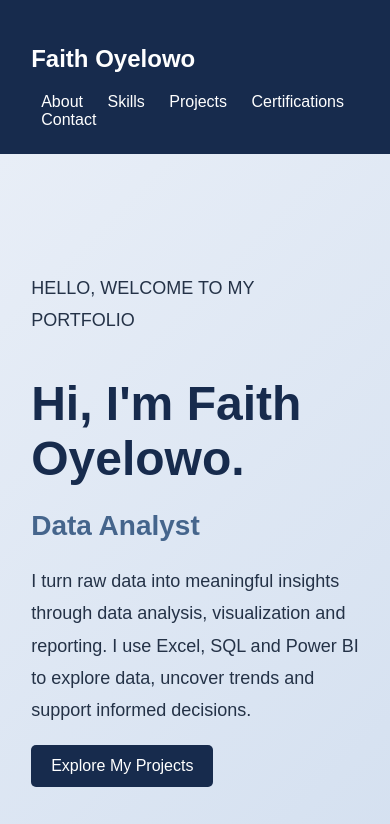
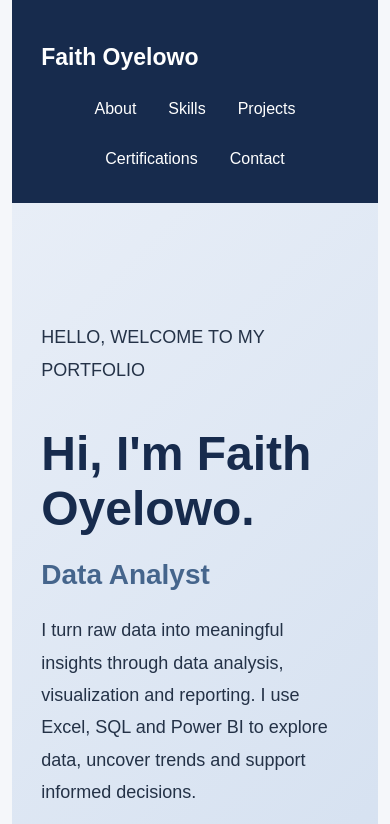
Before and after one commit to faithoyelowo/faithoyelowo.github.io, a plain HTML site: page index.html in a window 390 px wide. Shown: the top 824 px of the page. Drawn offline with Linux system fonts and the light colour scheme.

Commit message:
Improve mobile responsiveness

```diff
--- a/index.html
+++ b/index.html
@@ -122,6 +122,35 @@
 
         .contact-btn:hover {
             background: #2563eb;
+        }
+        @media (max-width: 768px) {
+            body {
+                padding: 0 12px;
+            }
+
+            nav {
+                display: flex;
+                flex-wrap: wrap;
+                justify-content: center;
+                gap: 12px;
+            }
+
+            .project {
+                padding: 18px;
+                margin: 15px 0;
+            }
+
+            h1 {
+                font-size: 28px;
+            }
+
+            h2 {
+                font-size: 23px;
+            }
+
+            .project img {
+                max-width: 100%;
+            }
         }
     </style>
 </head>
```
Lines whose indentation alone changed are shown as unchanged.
